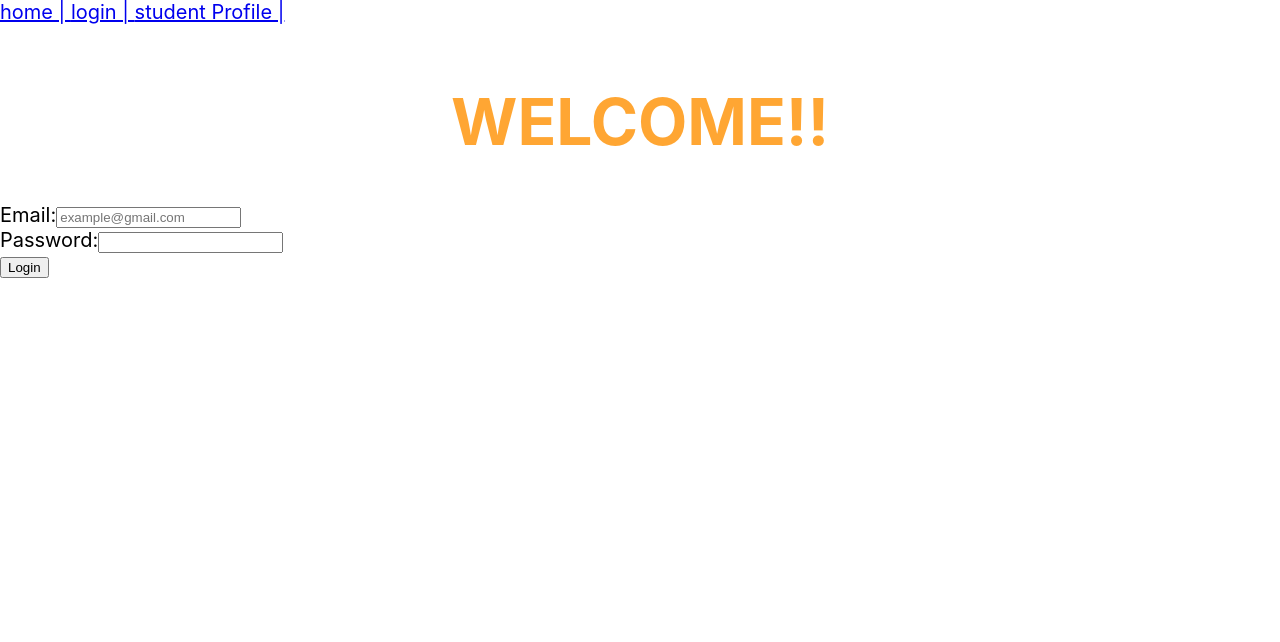
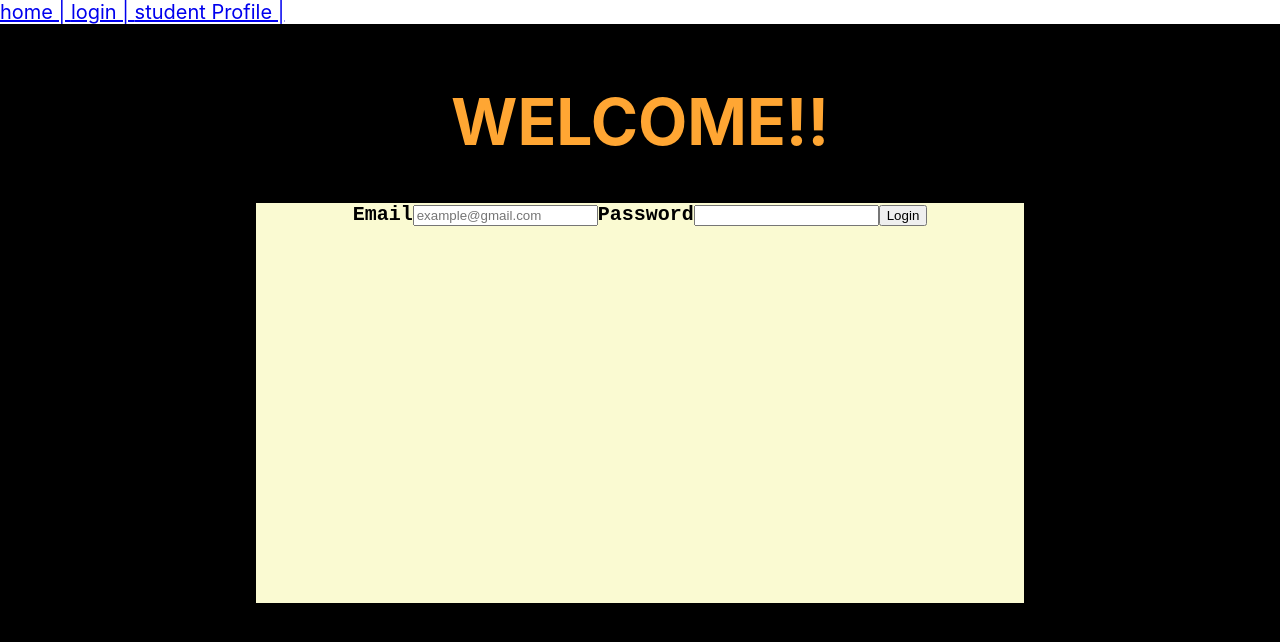
Before and after one commit to salma27/GP-organization-system, a React (Create React App) app in the folder frontend/: page /login in a window 1280 px wide. Shown: the top 642 px of the page. Built offline with nearby package versions, Linux system fonts and the light colour scheme.

Commit message:
login updated

```diff
--- /dev/null
+++ b/frontend/jsconfig.json
@@ -0,0 +1,6 @@
+{
+    "compilerOptions": {
+      "baseUrl": "src"
+    },
+    "include": ["src"]
+  }
--- a/frontend/src/Utils/ErrorHandlingInput.js
+++ b/frontend/src/Utils/ErrorHandlingInput.js
@@ -1,11 +1,12 @@
 const ErrorHandlingInput = ({
-    label,
-    error,
-    type,
-    name,
-    value,
-    onChange,
-    className,
+    label = "",
+    error = "",
+    type = "",
+    name = "",
+    value = "",
+    onChange = "()=>{}",
+    className = "",
+    placeholder = "",
 }) => {
     return (
         <>
@@ -17,6 +18,7 @@ const ErrorHandlingInput = ({
                 value={value}
                 onChange={onChange}
                 className={className}
+                placeholder={placeholder}
             />
             {error && <label>{error}</label>}
         </>
--- a/frontend/src/components/Login/Login.css
+++ b/frontend/src/components/Login/Login.css
@@ -0,0 +1,14 @@
+.loginBox {
+    background-color: lightgoldenrodyellow;
+    text-align: center;
+    height: 50vh;
+    width: 60vw;
+    margin-left: 20%;
+    font-weight: bold;
+    font-family: "Courier New", Courier, monospace;
+}
+
+.loginPage {
+    height: 100vh;
+    background-color: black;
+}
--- a/frontend/src/components/Login/Login.js
+++ b/frontend/src/components/Login/Login.js
@@ -1,31 +1,21 @@
 import React from "react";
 import "./Login.css";
-import Title from "../../Utils/Title";
-
-function Email(props) {
-    return (
-        <div id="emailDiv">
-            Email:
-            <input placeholder="example@gmail.com" id="emailInput" />
-        </div>
-    );
-}
-
-function Password(props) {
-    return (
-        <div id="passwordDiv">
-            Password:
-            <input type="password" id="passwordInput" />
-        </div>
-    );
-}
+import { ErrorHandlingInput, Title } from "utils";
 
 function LoginBox() {
     return (
         <div className="loginBox">
-            <Title orange="WELCOME!!" />
-            <Email />
-            <Password />
+            <ErrorHandlingInput
+                label="Email"
+                placeholder="example@gmail.com"
+                className="emailInput"
+            />
+
+            <ErrorHandlingInput
+                label="Password"
+                type="password"
+                className="passwordInput"
+            />
             <button type="submit">Login</button>
         </div>
     );
@@ -33,11 +23,12 @@ function LoginBox() {
 
 function Login() {
     return (
-        <>
-            <div className="loginPage">
+        <div className="loginPage">
+            <Title orange="WELCOME!!" />
+            <div>
                 <LoginBox />
             </div>
-        </>
+        </div>
     );
 }
 
--- a/frontend/src/components/StudentProfile/StudentProfile.js
+++ b/frontend/src/components/StudentProfile/StudentProfile.js
@@ -2,7 +2,7 @@ import React from "react";
 import BasicInfo from "./BasicInfo";
 import FieldsOfExperience from "./FieldsOfExperience";
 import Notes from "./Notes";
-import Title from "../../Utils/Title";
+import Title from "../../utils/Title";
 import "./StudentProfile.css";
 
 function StudentProfile() {
```
